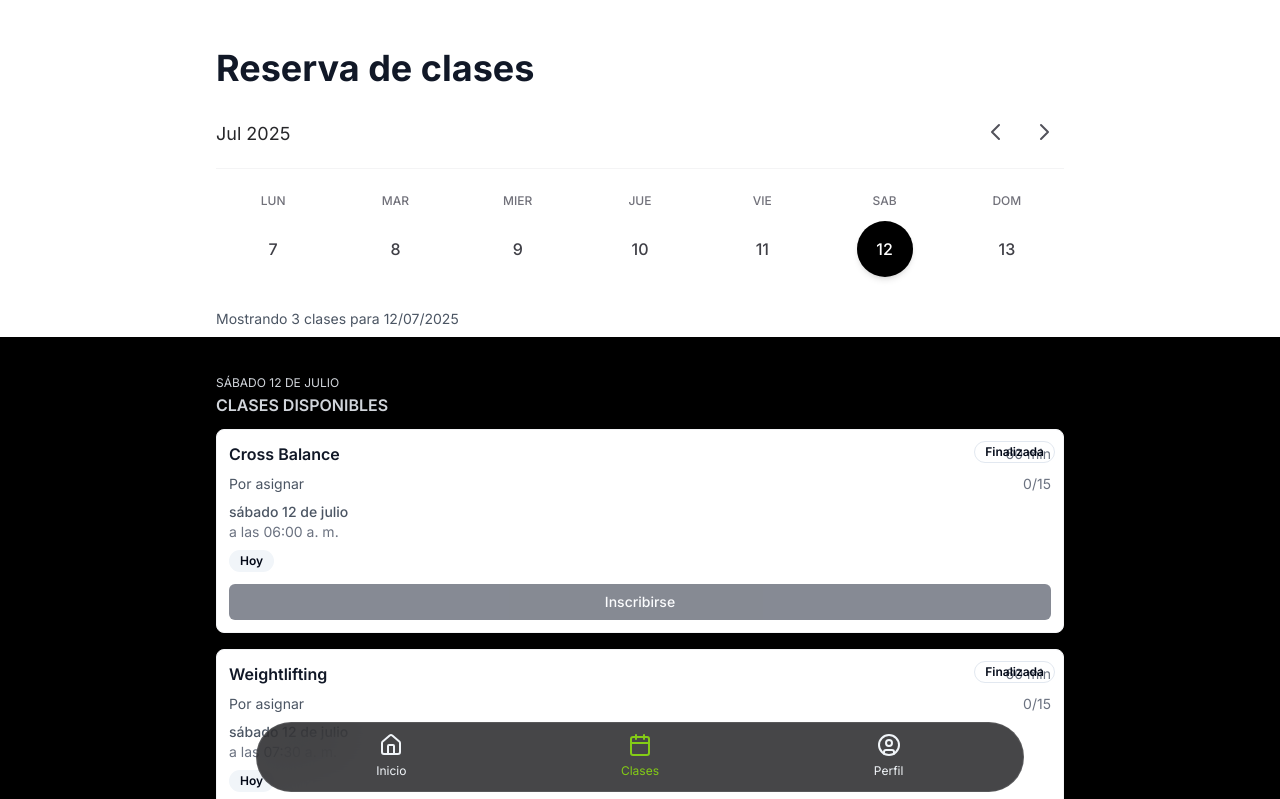
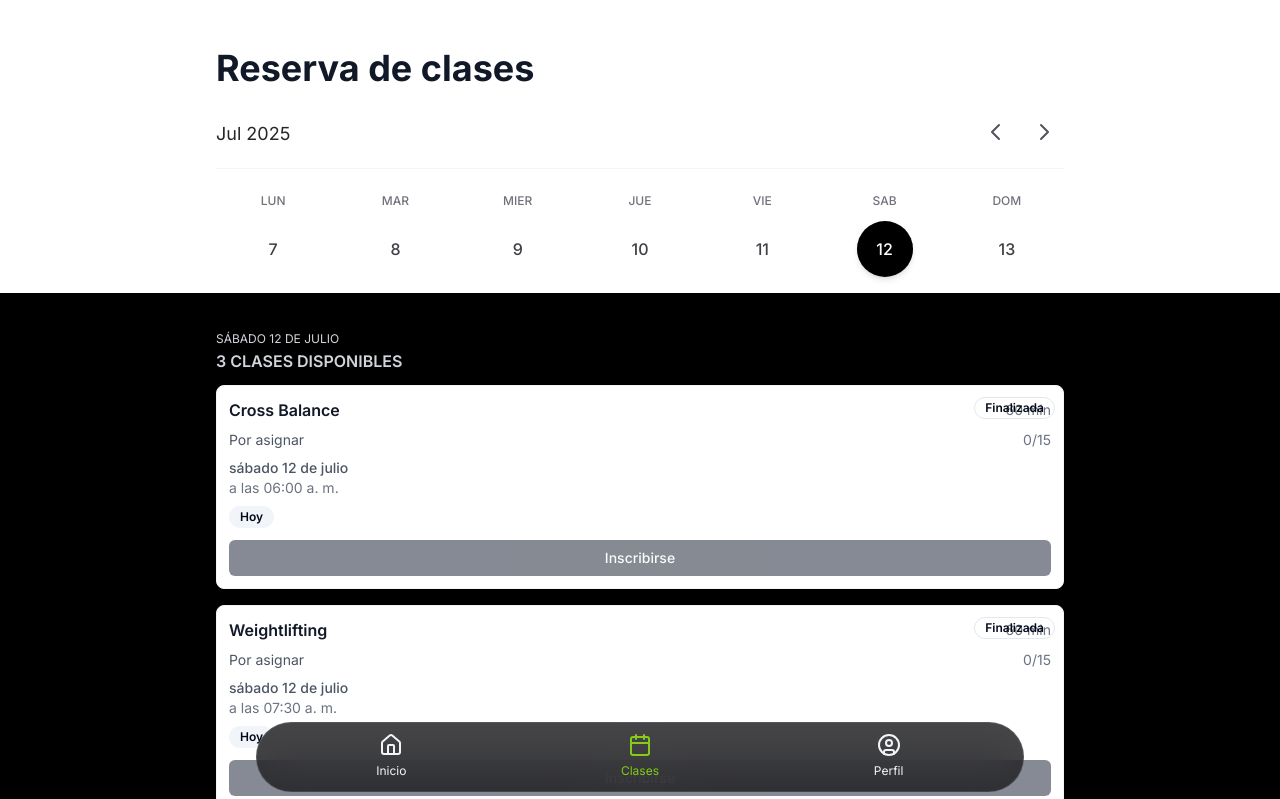
Before and after one commit to blackboardldb/bs-portal, a Next.js app: page /app/calendar in a window 1280 px wide. Shown: the top 799 px of the page. Built offline with nearby package versions, Linux system fonts and the light colour scheme.

Commit message:
calendar APP
mejoras UI

```diff
--- a/app/app/calendar/page.tsx
+++ b/app/app/calendar/page.tsx
@@ -421,17 +421,6 @@ export default function CalendarPage() {
           onDateSelect={handleDateSelect}
           className=""
         />
-
-        {/* Información de resultados */}
-        <div className="flex items-center justify-between mt-4 mb-2">
-          <div className="text-sm text-gray-600">
-            {isLoading
-              ? "Cargando clases..."
-              : `Mostrando ${
-                  getClassesForDate(selectedDate).length
-                } clases para ${format(selectedDate, "dd/MM/yyyy")}`}
-          </div>
-        </div>
       </div>
 
       <div className="bg-black">
--- a/components/class-list.tsx
+++ b/components/class-list.tsx
@@ -49,7 +49,7 @@ export default function ClassList({
         <div className="mb-3 text-gray-300">
           <span className="text-xs uppercase">{formatDate(selectedDate)}</span>
           <p className="text-base uppercase font-semibold">
-            Clases disponibles
+            {classes.length} Clases disponibles
           </p>
         </div>
 
@@ -87,7 +87,9 @@ export default function ClassList({
       {/* Header */}
       <div className="mb-3 text-gray-300">
         <span className="text-xs uppercase">{formatDate(selectedDate)}</span>
-        <p className="text-base uppercase font-semibold">Clases disponibles</p>
+        <p className="text-base uppercase font-semibold">
+          {sortedClasses.length} Clases disponibles
+        </p>
       </div>
 
       {/* Class list */}
```
